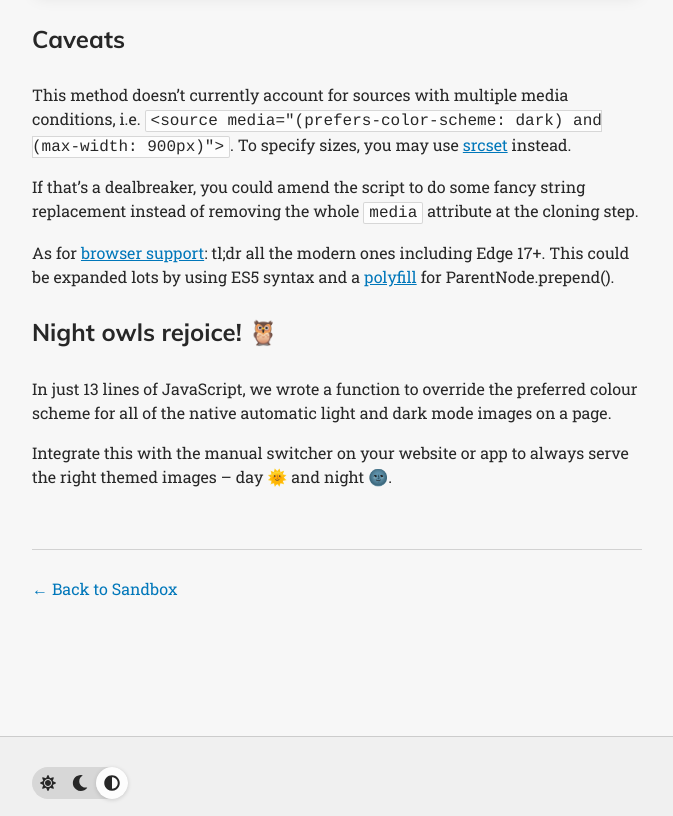
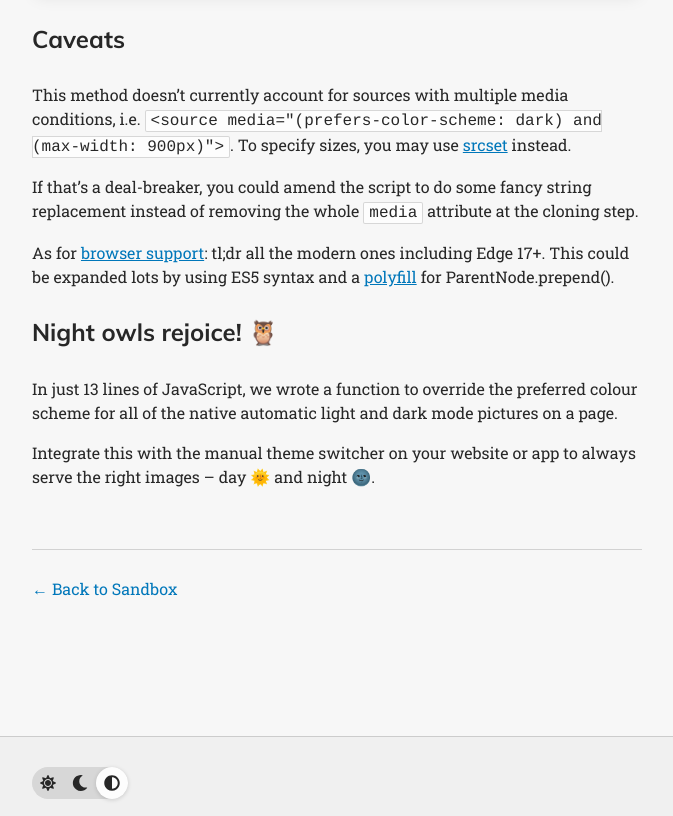
Before and after one commit to michaelti/michaelti.ca, a Jekyll site: the page built from src/collections/_posts/2020-05-01-Dark-mode-images-with-a-manual-toggle-switch.md, in a window 1280 px wide and 900 px high, scrolled down 4212 px, cut to the strip 84-900 px from the top of the window. Shown: the whole strip, without its empty margins (303-976 px from the left). Built offline with Jekyll 4.4.1, drawn with Linux system fonts in a browser that asks for light colours; some of the changed text lies outside the part shown.

```diff
--- a/src/collections/_posts/2020-05-01-Dark-mode-images-with-a-manual-toggle-switch.md
+++ b/src/collections/_posts/2020-05-01-Dark-mode-images-with-a-manual-toggle-switch.md
@@ -134,12 +134,12 @@
 
 This method doesn't currently account for sources with multiple media conditions, i.e. `<source media="(prefers-color-scheme: dark) and (max-width: 900px)">`. To specify sizes, you may use [srcset](https://developer.mozilla.org/en-US/docs/Web/HTML/Element/picture#The_srcset_attribute "MDN - The picture element") instead.
 
-If that's a dealbreaker, you could amend the script to do some fancy string replacement instead of removing the whole `media` attribute at the cloning step.
+If that's a deal-breaker, you could amend the script to do some fancy string replacement instead of removing the whole `media` attribute at the cloning step.
 
 As for [browser support](https://caniuse.com/#feat=dom-manip-convenience "Can I use: DOM manipulation convenience methods"): tl;dr all the modern ones including Edge 17+. This could be expanded lots by using ES5 syntax and a [polyfill](https://developer.mozilla.org/en-US/docs/Web/API/ParentNode/prepend#Polyfill "MDN - ParentNode.prepend()") for ParentNode.prepend().
 
 ## Night owls rejoice! 🦉
 
-In just 13 lines of JavaScript, we wrote a function to override the preferred colour scheme for all of the native automatic light and dark mode images on a page.
+In just 13 lines of JavaScript, we wrote a function to override the preferred colour scheme for all of the native automatic light and dark mode pictures on a page.
 
-Integrate this with the manual switcher on your website or app to always serve the right themed images – day 🌞 and night 🌚.
+Integrate this with the manual theme switcher on your website or app to always serve the right images – day 🌞 and night 🌚.
```
Also changed, not shown: other parts of src/collections/_posts/2020-05-01-Dark-mode-images-with-a-manual-toggle-switch.md (+3 -3 lines).
